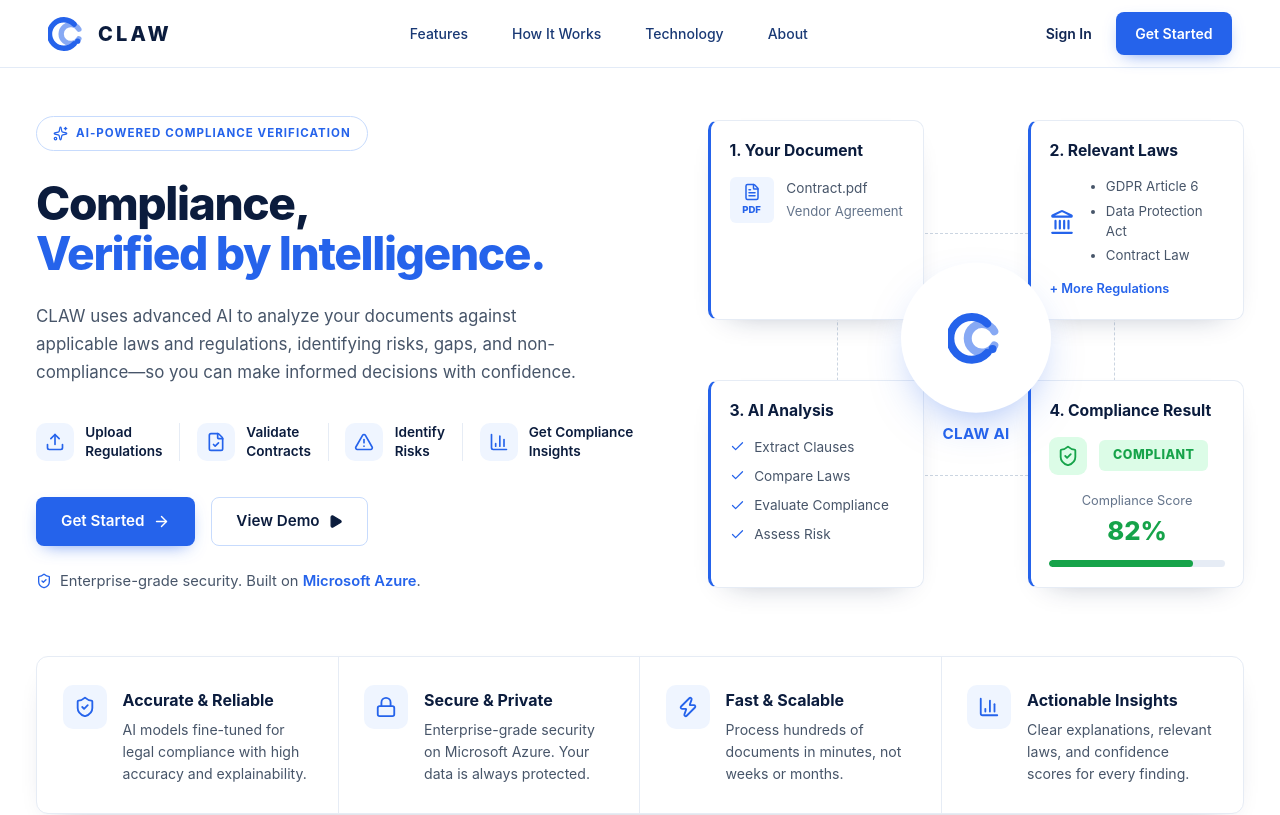
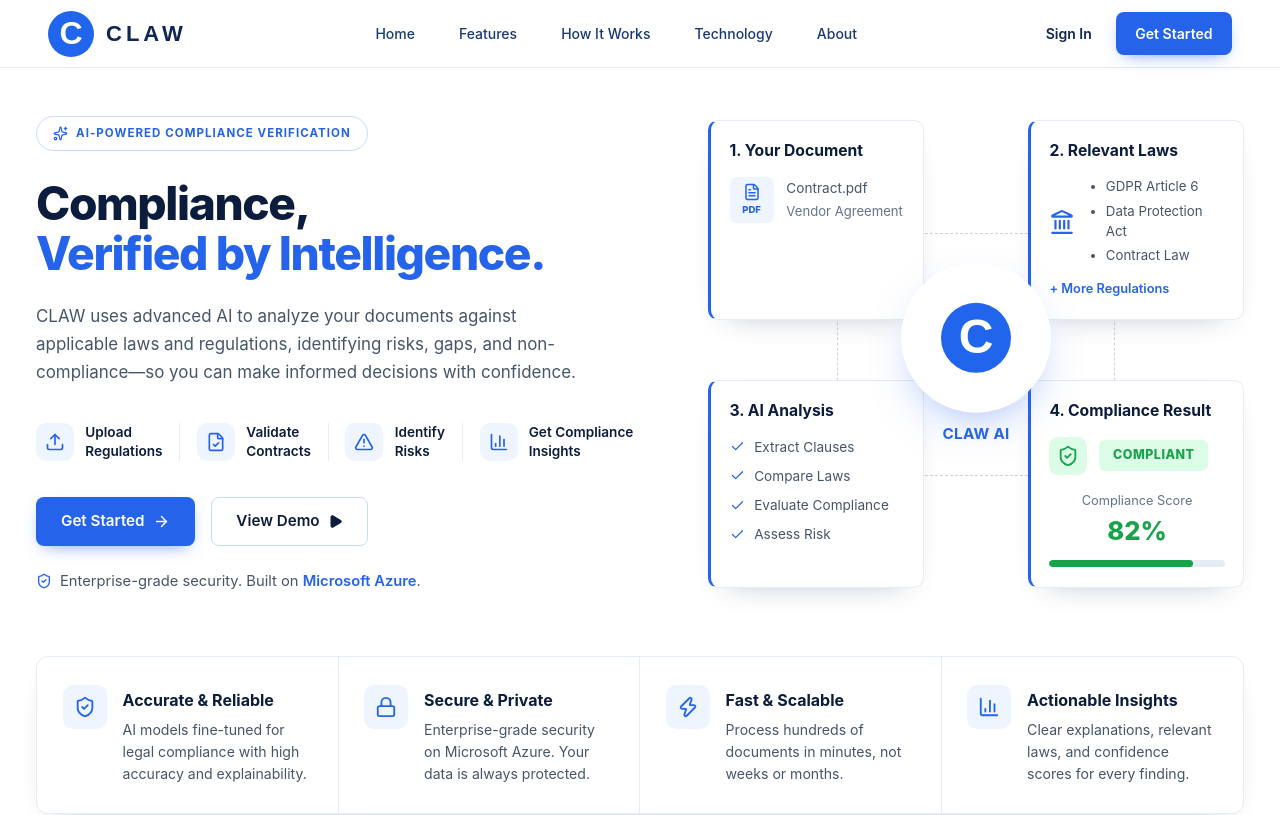
Before and after one commit to aryanmishra0954/C.L.A.W, a React (Vite) app: page / in a window 1280 px wide. Shown: the top 815 px of the page. Built offline with nearby package versions, Linux system fonts and the light colour scheme.

Commit message:
SET_UP_PAGE_LINKING_AND_LOGO

```diff
--- a/src/App.jsx
+++ b/src/App.jsx
@@ -4,15 +4,30 @@ import AuthPage from "./pages/AuthPage.jsx";
 
 export default function App() {
   const [page, setPage] = useState("landing");
+  const [authMode, setAuthMode] = useState("signin");
 
   const handleNavigate = (nextPage) => {
-    setPage(nextPage);
-    window.scrollTo({ top: 0, behavior: "smooth" });
+    if (nextPage === "signin" || nextPage === "signup") {
+      setAuthMode(nextPage);
+      setPage("auth");
+    } else {
+      setPage(nextPage);
+    }
+
+    window.scrollTo({
+      top: 0,
+      behavior: "smooth",
+    });
   };
 
-  return page === "auth" ? (
-    <AuthPage onNavigate={handleNavigate} />
-  ) : (
-    <LandingPage onNavigate={handleNavigate} />
-  );
+  if (page === "auth") {
+    return (
+      <AuthPage
+        onNavigate={handleNavigate}
+        initialMode={authMode}
+      />
+    );
+  }
+
+  return <LandingPage onNavigate={handleNavigate} />;
 }
--- a/src/components/Logo.css
+++ b/src/components/Logo.css
@@ -1,39 +1,53 @@
 .claw-logo {
   display: inline-flex;
   align-items: center;
-  gap: 0.6em;
+  gap: 12px;
+  line-height: 1;
+  white-space: nowrap;
+}
+
+.claw-logo__mark {
+  display: grid;
+  width: 46px;
+  height: 46px;
+  place-items: center;
+  box-sizing: border-box;
+  padding-bottom: 2px;
+  border-radius: 50%;
+  background: #2165ed;
+  color: #ffffff;
+  font-family: Arial, Helvetica, sans-serif;
+  font-size: 32px;
+  font-weight: 700;
   line-height: 1;
 }
 
-.claw-logo__mark {
-  width: 1.9em;
-  height: 1.9em;
-  color: var(--claw-blue, #2563eb);
-  flex-shrink: 0;
+.claw-logo__text {
+  color: #102653;
+  font-family: Arial, Helvetica, sans-serif;
+  font-size: 22px;
+  font-weight: 800;
+  letter-spacing: 4px;
+  line-height: 1;
 }
 
-.claw-logo__word {
-  font-weight: 800;
-  letter-spacing: 0.16em;
-  color: var(--claw-navy, #0b1c3d);
+.claw-logo--sm .claw-logo__mark {
+  width: 40px;
+  height: 40px;
+  font-size: 28px;
 }
 
-.claw-logo--light .claw-logo__word {
-  color: #ffffff;
+.claw-logo--sm .claw-logo__text {
+  font-size: 20px;
+  padding: 3px 0 0 1px;
 }
 
-.claw-logo--light .claw-logo__mark {
-  color: #ffffff;
+.claw-logo--lg .claw-logo__mark {
+  width: 70px;
+  height: 70px;
+  font-size: 48px;
 }
 
-.claw-logo--sm {
-  font-size: 15px;
-}
-
-.claw-logo--md {
-  font-size: 20px;
-}
-
-.claw-logo--lg {
+.claw-logo--lg .claw-logo__text {
   font-size: 30px;
 }
--- a/src/components/Logo.jsx
+++ b/src/components/Logo.jsx
@@ -1,31 +1,15 @@
 import "./Logo.css";
 
-/**
- * CLAW C-mark + wordmark.
- * props: size ("sm" | "md" | "lg"), showText (bool), variant ("dark" | "light")
- */
-export default function Logo({ size = "md", showText = true, variant = "dark" }) {
+export default function Logo({ size = "md", showText = true }) {
   return (
-    <span className={`claw-logo claw-logo--${size} claw-logo--${variant}`}>
-      <svg className="claw-logo__mark" viewBox="0 0 64 64" aria-hidden="true">
-        <path
-          d="M44 15.5A24 24 0 1 0 44 48.5"
-          fill="none"
-          stroke="currentColor"
-          strokeWidth="9"
-          strokeLinecap="round"
-        />
-        <path
-          d="M52 24A16 16 0 1 0 52 40"
-          fill="none"
-          stroke="currentColor"
-          strokeWidth="9"
-          strokeLinecap="round"
-          opacity="0.55"
-        />
-        <circle cx="50" cy="44" r="4.5" fill="currentColor" />
-      </svg>
-      {showText ? <span className="claw-logo__word">CLAW</span> : null}
+    <span className={`claw-logo claw-logo--${size}`}>
+      <span className="claw-logo__mark" aria-hidden="true">
+        C
+      </span>
+
+      {showText && (
+        <span className="claw-logo__text">CLAW</span>
+      )}
     </span>
   );
 }
--- a/src/components/Navbar.jsx
+++ b/src/components/Navbar.jsx
@@ -3,6 +3,7 @@ import Button from "./Button.jsx";
 import "./Navbar.css";
 
 const links = [
+  { label: "Home", target: "landing" },
   { label: "Features", target: "features" },
   { label: "How It Works", target: "how-it-works" },
   { label: "Technology", target: "technology" },
@@ -13,10 +14,18 @@ export default function Navbar({
   onNavigate = () => {},
   authMode = false,
 }) {
+  const handleLinkClick = (target) => {
+    if (target === "landing") {
+      onNavigate("landing");
+      return;
+    }
+
+    window.location.hash = target;
+  };
+
   return (
     <header className={`claw-nav ${authMode ? "claw-nav--auth" : ""}`}>
       <div className="claw-nav__inner">
-        {!authMode && (
         <button
           className="claw-nav__brand"
           type="button"
@@ -25,17 +34,17 @@ export default function Navbar({
         >
           <Logo size="md" />
         </button>
-        )}
 
-        <nav className="claw-nav__links">
+        <nav className="claw-nav__links" aria-label="Main navigation">
           {links.map((link) => (
-            <a
+            <button
               key={link.target}
+              type="button"
               className="claw-nav__link"
-              href={`#${link.target}`}
+              onClick={() => handleLinkClick(link.target)}
             >
               {link.label}
-            </a>
+            </button>
           ))}
         </nav>
 
@@ -44,14 +53,14 @@ export default function Navbar({
             <button
               className="claw-nav__signin"
               type="button"
-              onClick={() => onNavigate("auth")}
+              onClick={() => onNavigate("signin")}
             >
               Sign In
             </button>
 
             <Button
               size="sm"
-              onClick={() => onNavigate("auth")}
+              onClick={() => onNavigate("signup")}
             >
               Get Started
             </Button>
--- a/src/pages/AuthPage.jsx
+++ b/src/pages/AuthPage.jsx
@@ -1,15 +1,19 @@
 import { useState } from "react";
 import Navbar from "../components/Navbar.jsx";
+import Logo from "../components/Logo.jsx";
 import "./AuthPage.css";
 
-const brandLogos = {
+const logos = {
   google: "https://thesvg.org/icons/google/default.svg",
   microsoft: "https://thesvg.org/icons/microsoft/default.svg",
   entra: "https://thesvg.org/icons/microsoft-azure/default.svg",
 };
 
-export default function AuthPage({ onNavigate }) {
-  const [mode, setMode] = useState("signin");
+export default function AuthPage({
+  onNavigate,
+  initialMode = "signin",
+}) {
+  const [mode, setMode] = useState(initialMode);
   const [showPassword, setShowPassword] = useState(false);
 
   const isSignUp = mode === "signup";
@@ -19,7 +23,7 @@ export default function AuthPage({ onNavigate }) {
       <main className="auth-layout">
         <section className="auth-left">
           <div className="auth-left-content">
-            <div className="auth-logo-mark">C</div>
+            <Logo size="lg" showText={false} />
 
             <p className="auth-eyebrow">
               LEGAL TECH + AI + COMPLIANCE
@@ -46,7 +50,7 @@ export default function AuthPage({ onNavigate }) {
               </div>
 
               <div className="auth-card ai-card">
-                <div className="auth-ai-mark">C</div>
+                <Logo size="md" showText={false} />
                 <strong>AI Analysis</strong>
               </div>
 
@@ -79,7 +83,7 @@ export default function AuthPage({ onNavigate }) {
             <div className="auth-tabs">
               <button
                 type="button"
-                className={mode === "signin" ? "active" : ""}
+                className={!isSignUp ? "active" : ""}
                 onClick={() => setMode("signin")}
               >
                 Sign In
@@ -87,7 +91,7 @@ export default function AuthPage({ onNavigate }) {
 
               <button
                 type="button"
-                className={mode === "signup" ? "active" : ""}
+                className={isSignUp ? "active" : ""}
                 onClick={() => setMode("signup")}
               >
                 Sign Up
@@ -104,17 +108,17 @@ export default function AuthPage({ onNavigate }) {
 
             <div className="social-login">
               <button type="button">
-                <img src={brandLogos.google} alt="Google" />
+                <img src={logos.google} alt="Google" />
                 <span>Continue with Google</span>
               </button>
 
               <button type="button">
-                <img src={brandLogos.microsoft} alt="Microsoft" />
+                <img src={logos.microsoft} alt="Microsoft" />
                 <span>Continue with Microsoft</span>
               </button>
 
               <button type="button">
-                <img src={brandLogos.entra} alt="Microsoft Entra ID" />
+                <img src={logos.entra} alt="Microsoft Entra ID" />
                 <span>
                   Continue with Microsoft Entra ID
                   <small>Work / School Account</small>
@@ -149,11 +153,6 @@ export default function AuthPage({ onNavigate }) {
                 <button
                   type="button"
                   onClick={() => setShowPassword((value) => !value)}
-                  aria-label={
-                    showPassword
-                      ? "Hide password"
-                      : "Show password"
-                  }
                 >
                   {showPassword ? "Hide" : "Show"}
                 </button>
@@ -177,9 +176,7 @@ export default function AuthPage({ onNavigate }) {
 
               <button
                 type="button"
-                onClick={() =>
-                  setMode(isSignUp ? "signin" : "signup")
-                }
+                onClick={() => setMode(isSignUp ? "signin" : "signup")}
               >
                 {isSignUp ? "Sign In" : "Create account"}
               </button>
--- a/src/pages/LandingPage.jsx
+++ b/src/pages/LandingPage.jsx
@@ -101,10 +101,17 @@ export default function LandingPage({ onNavigate = () => {} }) {
               </ul>
 
               <div className="hero__cta">
-              <Button icon={<ArrowRight size={17} />} onClick={() => onNavigate("auth")}>
+                <Button
+                    icon={<ArrowRight size={17} />}
+                    onClick={() => onNavigate("signup")}
+                  >
                     Get Started
                 </Button>
-              <Button variant="outline" icon={<Play size={15} fill="currentColor" />}>
+
+                <Button
+                    variant="outline"
+                    icon={<Play size={15} fill="currentColor" />}
+                  >
                     View Demo
                 </Button>
               </div>
```
Lines whose indentation alone changed are shown as unchanged.
